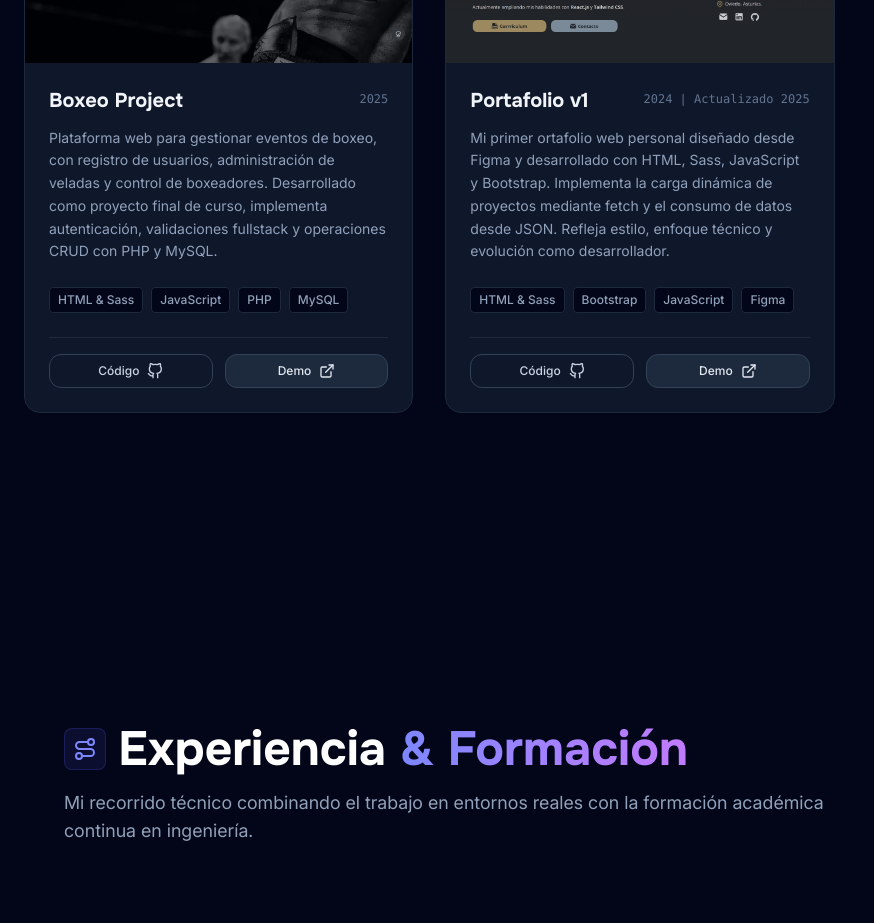
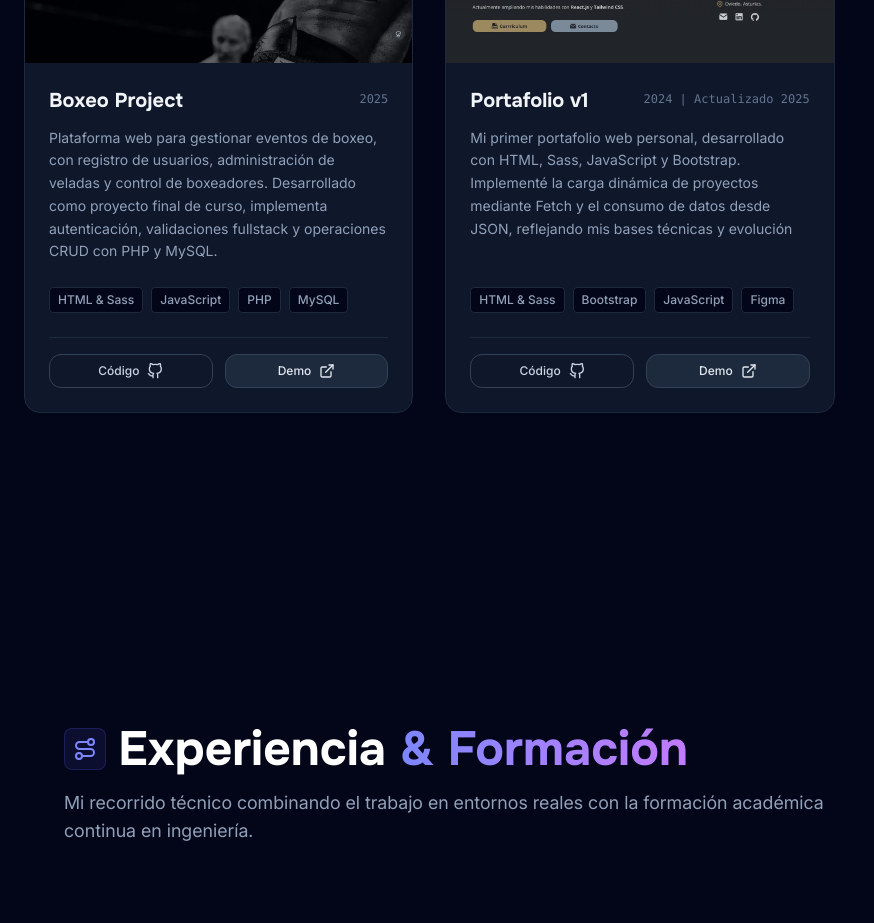
Before and after one commit to LuisChicaizaDev/portafolio-v2, a React (Vite) app: page / in a window 1280 px wide. Shown: the part 4100-5023 px from the top of the page, without its empty margins (0-874 px from the left). Built offline with nearby package versions, Linux system fonts and the light colour scheme.

Commit message:
feat(data): actualizar la descripción de proyecto portafolio v1

```diff
--- a/src/data/projects.js
+++ b/src/data/projects.js
@@ -91,7 +91,7 @@ export const PROJECTS_DATA = {
     {
       title: "Portafolio v1",
       year: "2024 | Actualizado 2025",
-      description: "Mi primer ortafolio web personal diseñado desde Figma y desarrollado con HTML, Sass, JavaScript y Bootstrap. Implementa la carga dinámica de proyectos mediante fetch y el consumo de datos desde JSON. Refleja estilo, enfoque técnico y evolución como desarrollador.",
+      description: "Mi primer portafolio web personal, desarrollado con HTML, Sass, JavaScript y Bootstrap. Implementé la carga dinámica de proyectos mediante Fetch y el consumo de datos desde JSON, reflejando mis bases técnicas y evolución",
       tags: ["HTML & Sass", "Bootstrap", "JavaScript", "Figma"],
       links: {
         demo: "https://luischicaizadev.github.io/",
```
